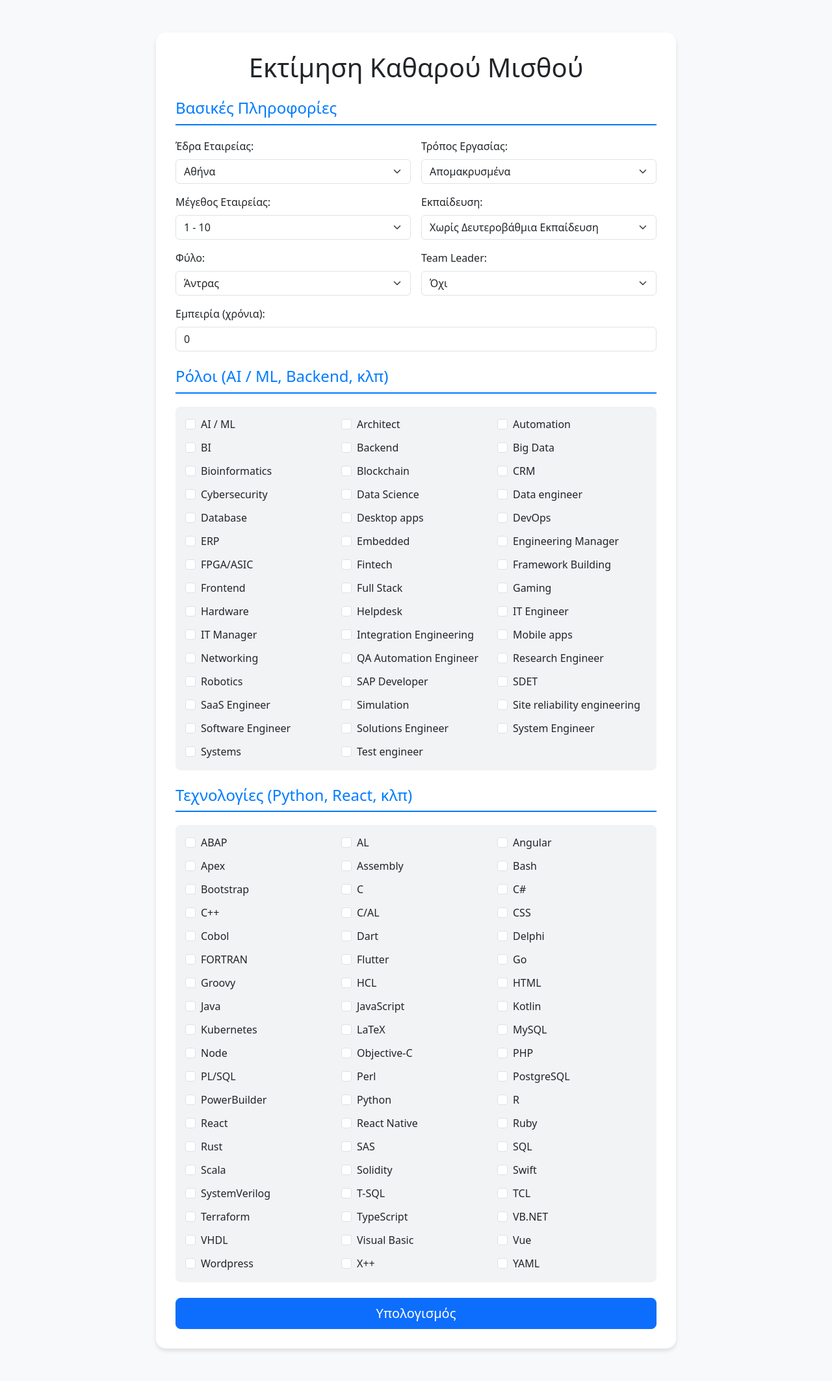
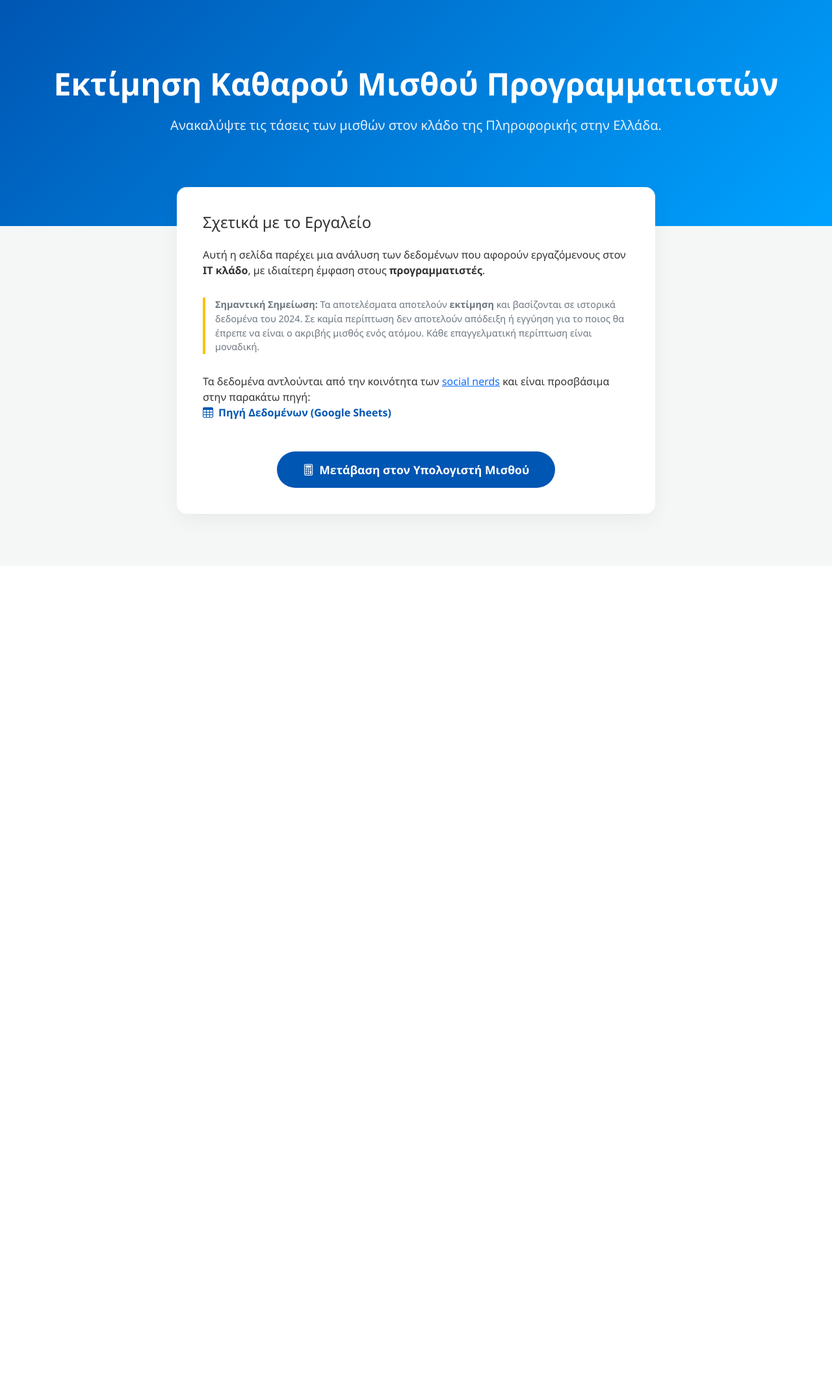
Before and after one commit to tkouleris/wage_calculator, a Flask app: page / in a window 1280 px wide. Shown: the whole page at 65% size. After the commit the page ends 816 px from the top, so only its background shows below. Run offline with Flask 3, Linux system fonts and the light colour scheme.

Commit message:
Add landing page with Bootstrap 5 design and update calculator route and tests

```diff
--- a/app.py
+++ b/app.py
@@ -72,7 +72,11 @@ technologies = [
     "Vue", "Wordpress", "X++", "YAML"
 ]
 
-@app.route('/', methods=['GET', 'POST'])
+@app.route('/')
+def landing():
+    return render_template('landing.html')
+
+@app.route('/calculator', methods=['GET', 'POST'])
 def index():
     result = None
     data = None
--- a/templates/index.html
+++ b/templates/index.html
@@ -52,7 +52,7 @@
     <div class="calculator-card">
         <h1 class="text-center mb-4">Εκτίμηση Καθαρού Μισθού</h1>
 
-        <form method="POST">
+        <form method="POST" action="/calculator">
             <h4 class="section-title">Βασικές Πληροφορίες</h4>
             <div class="row g-3">
                 <div class="col-md-6">
--- /dev/null
+++ b/templates/landing.html
@@ -0,0 +1,130 @@
+<!DOCTYPE html>
+<html lang="el">
+<head>
+    <meta charset="UTF-8">
+    <meta name="viewport" content="width=device-width, initial-scale=1.0">
+    <title>Εκτίμηση Καθαρού Μισθού Προγραμματιστών</title>
+    <!-- Bootstrap 5 CSS -->
+    <link href="https://cdn.jsdelivr.net/npm/bootstrap@5.3.0/dist/css/bootstrap.min.css" rel="stylesheet">
+    <link rel="stylesheet" href="https://cdn.jsdelivr.net/npm/bootstrap-icons@1.10.5/font/bootstrap-icons.css">
+    <style>
+        body {
+            background-color: #f4f7f6;
+            font-family: 'Segoe UI', Tahoma, Geneva, Verdana, sans-serif;
+            color: #333;
+        }
+        .hero-section {
+            background: linear-gradient(135deg, #0056b3 0%, #00a2ff 100%);
+            color: white;
+            padding: 100px 0;
+            text-align: center;
+        }
+        .hero-title {
+            font-weight: 700;
+            font-size: 3rem;
+            margin-bottom: 20px;
+        }
+        .hero-subtitle {
+            font-size: 1.25rem;
+            max-width: 800px;
+            margin: 0 auto 40px;
+            opacity: 0.9;
+        }
+        .info-card {
+            background: white;
+            border-radius: 15px;
+            padding: 40px;
+            box-shadow: 0 10px 30px rgba(0,0,0,0.05);
+            margin-top: -60px;
+        }
+        .source-link {
+            color: #0056b3;
+            text-decoration: none;
+            font-weight: 600;
+        }
+        .source-link:hover {
+            text-decoration: underline;
+        }
+        .disclaimer {
+            font-size: 0.9rem;
+            color: #6c757d;
+            border-left: 4px solid #ffc107;
+            padding-left: 15px;
+            margin: 30px 0;
+        }
+        .btn-primary-custom {
+            background-color: #0056b3;
+            border: none;
+            padding: 15px 40px;
+            font-size: 1.1rem;
+            font-weight: 600;
+            border-radius: 50px;
+            transition: all 0.3s ease;
+            color: white;
+        }
+        .btn-primary-custom:hover {
+            background-color: #004494;
+            transform: translateY(-2px);
+            box-shadow: 0 5px 15px rgba(0,86,179,0.3);
+            color: white;
+        }
+        footer {
+            padding: 40px 0;
+            text-align: center;
+            font-size: 0.85rem;
+            color: #888;
+        }
+    </style>
+</head>
+<body>
+
+<header class="hero-section">
+    <div class="container">
+        <h1 class="hero-title">Εκτίμηση Καθαρού Μισθού Προγραμματιστών</h1>
+        <p class="hero-subtitle">
+            Ανακαλύψτε τις τάσεις των μισθών στον κλάδο της Πληροφορικής στην Ελλάδα.
+        </p>
+    </div>
+</header>
+
+<main class="container">
+    <div class="row justify-content-center">
+        <div class="col-lg-8">
+            <div class="info-card">
+                <h2 class="h4 mb-4">Σχετικά με το Εργαλείο</h2>
+                <p>
+                    Αυτή η σελίδα παρέχει μια ανάλυση των δεδομένων που αφορούν εργαζόμενους στον <strong>IT κλάδο</strong>, με ιδιαίτερη έμφαση στους <strong>προγραμματιστές</strong>.
+                </p>
+
+                <div class="disclaimer">
+                    <strong>Σημαντική Σημείωση:</strong> Τα αποτελέσματα αποτελούν <strong>εκτίμηση</strong> και βασίζονται σε ιστορικά δεδομένα του 2024. Σε καμία περίπτωση δεν αποτελούν απόδειξη ή εγγύηση για το ποιος θα έπρεπε να είναι ο ακριβής μισθός ενός ατόμου. Κάθε επαγγελματική περίπτωση είναι μοναδική.
+                </div>
+
+                <p class="mb-4">
+                    Τα δεδομένα αντλούνται από την κοινότητα των <a href="https://www.youtube.com/@SocialNerdsGR" target="_blank">social nerds</a> και είναι προσβάσιμα στην παρακάτω πηγή:
+                    <br>
+                    <a href="https://docs.google.com/spreadsheets/d/1EVq16NpUatCoXpNsGWmHQpMn8msVyNQohqh9Sd0DPTM/edit?gid=31006350#gid=31006350" target="_blank" class="source-link">
+                        <i class="bi bi-table me-2"></i>Πηγή Δεδομένων (Google Sheets)
+                    </a>
+                </p>
+
+                <div class="text-center mt-5">
+                    <a href="/calculator" class="btn btn-primary-custom">
+                        <i class="bi bi-calculator me-2"></i>Μετάβαση στον Υπολογιστή Μισθού
+                    </a>
+                </div>
+            </div>
+        </div>
+    </div>
+</main>
+
+<footer>
+    <div class="container">
+
+    </div>
+</footer>
+
+<!-- Bootstrap 5 JS Bundle -->
+<script src="https://cdn.jsdelivr.net/npm/bootstrap@5.3.0/dist/js/bootstrap.bundle.min.js"></script>
+</body>
+</html>
```
Also changed, not shown: test_app.py (+8 -4 lines).
